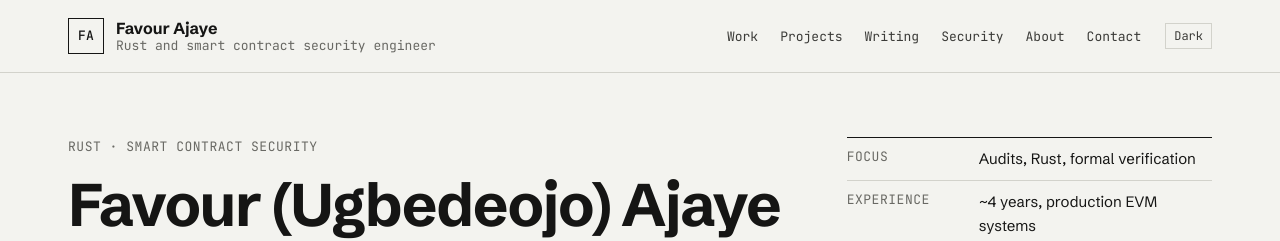
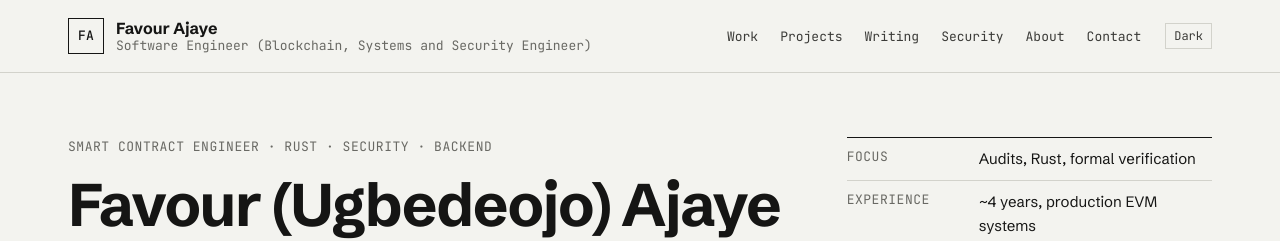
Before and after one commit to TehilaFavourite/TehilaFavourite.github.io, an Astro site: page / in a window 1280 px wide. Shown: the top 241 px of the page. Built offline with nearby package versions, Linux system fonts and the light colour scheme; Astro itself is replaced by a stand-in of ours; no server answers.

Commit message:
Update title and tagline

```diff
--- a/src/data/site.json
+++ b/src/data/site.json
@@ -1,9 +1,9 @@
 {
   "name": "Favour (Ugbedeojo) Ajaye",
   "shortName": "Favour Ajaye",
-  "title": "Rust and smart contract security engineer",
+  "title": "Software Engineer (Blockchain, Systems and Security Engineer)",
   "location": "United Kingdom",
-  "description": "Favour (Ugbedeojo) Ajaye, Rust and smart contract security engineer in the UK. Audits, Rust, formal verification, and four years of production blockchain systems.",
+  "description": "Favour (Ugbedeojo) Ajaye, smart contract engineer in the UK working across Rust, security and backend. Audits, Rust, formal verification, and four years of production blockchain systems.",
   "email": "tehilafavourite@gmail.com",
   "cv": "",
   "links": {
--- a/src/pages/index.astro
+++ b/src/pages/index.astro
@@ -24,7 +24,7 @@ const nowItems = [
 <Base>
   <section class="intro grid" aria-labelledby="intro-title">
     <div class="lede">
-      <p class="label">Rust · smart contract security</p>
+      <p class="label">Smart contract engineer · Rust · Security · Backend</p>
       <h1 id="intro-title">{site.name}</h1>
       <p class="big">
         I'm a blockchain engineer with about four years of production experience building and auditing smart contracts. I build smart contracts, audit them for security, and write Rust, and I'm going deeper on all three every day.
```
Also changed, not shown: public/og.png.
